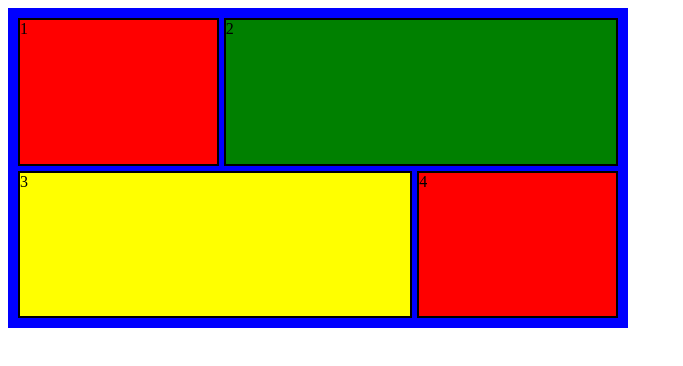
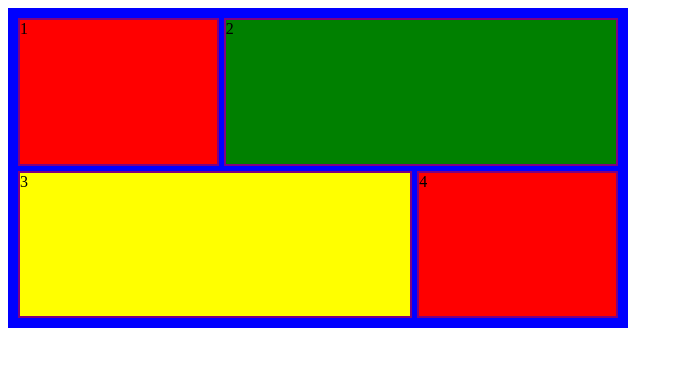
Before and after one commit to W3STMAN/KAYODE, a plain HTML site: page index.html in a window 1280 px wide. Shown: the whole page, without its empty margins (0-683 px from the left). Drawn offline with Linux system fonts and the light colour scheme.

Commit message:
first commit

```diff
--- a/index.html
+++ b/index.html
@@ -16,7 +16,7 @@
         }
 
      div{
-        border: 2px solid black;
+        border: 2px solid purple;
         background-color: red;
      }
      .sec{
```
